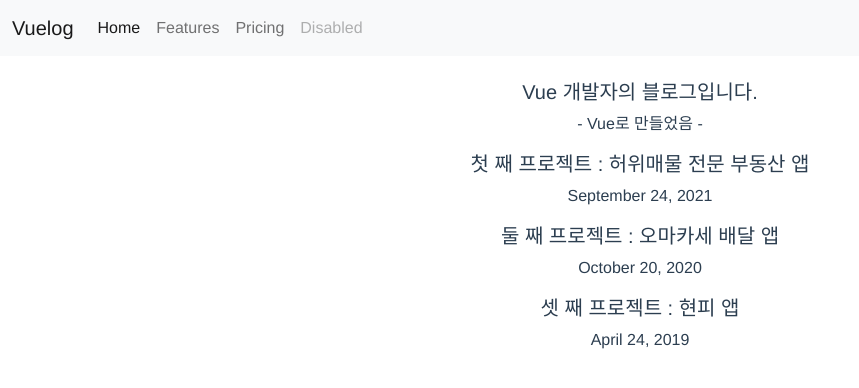
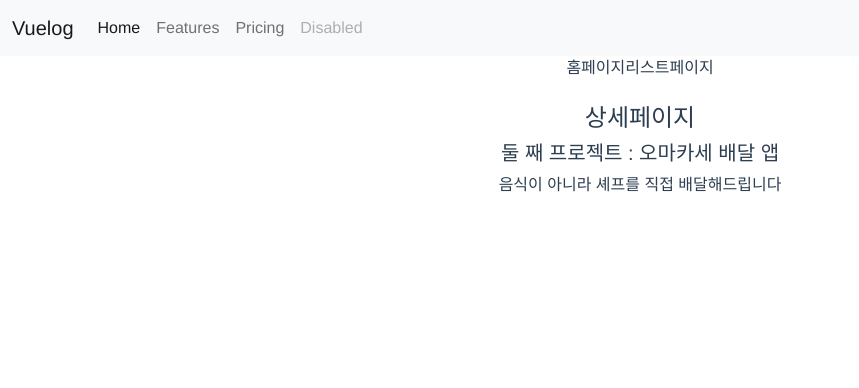
Before and after one commit to Hansoleeya/blog, a Vue app: page /detail/1 in a window 1280 px wide. Shown: the top 388 px of the page, without its empty margins (0-859 px from the left). Built offline with nearby package versions, Linux system fonts and the light colour scheme.

Commit message:
게시글 상세페이지

```diff
--- a/package.json
+++ b/package.json
@@ -11,7 +11,8 @@
     "@popperjs/core": "^2.11.2",
     "bootstrap": "^5.1.3",
     "core-js": "^3.6.5",
-    "vue": "^3.0.0"
+    "vue": "^3.0.0",
+    "vue-router": "4"
   },
   "devDependencies": {
     "@vue/cli-plugin-babel": "~4.5.0",
--- a/src/App.vue
+++ b/src/App.vue
@@ -24,17 +24,19 @@
     </div>
   </nav>
 
-  <div class="container mt-4">
-    <h5>Vue 개발자의 블로그입니다.</h5>
-    <p> - Vue로 만들었음 -</p>
+  <router-view to="/">홈페이지</router-view>
+  <router-view to="/list">리스트페이지</router-view>
+  <div class="mt-4">
+    <router-view :블로그글="블로그글"></router-view>
   </div>
 
-  <List :블로그글="블로그글"/>
+</template>
 
-</template>
+
+
 <script>
-import List from './components/List.vue';
 import blog from './assets/blog.js';
+
 
 export default {
   name: 'App',
@@ -44,7 +46,7 @@ export default {
     }
   },
   components: {
-    List : List,
+
   }
 }
 </script>
--- /dev/null
+++ b/src/components/Detail.vue
@@ -0,0 +1,20 @@
+<template>
+
+    <div>
+        <h4>상세페이지</h4>
+        <h5>{{ 블로그글[$route.params.id].title}}</h5>
+        <p>{{ 블로그글[$route.params.id].content}}</p>
+    </div>
+</template>
+
+<script>
+export default {
+    props : {
+        블로그글 : Array,
+    }
+}
+</script>
+
+<style>
+
+</style>
--- /dev/null
+++ b/src/components/Home.vue
@@ -0,0 +1,16 @@
+<template>
+  <div class="container mt-4">
+    <h5>Vue 개발자의 블로그입니다.</h5>
+    <p> - Vue로 만들었음 -</p>
+  </div>
+</template>
+
+<script>
+export default {
+    name : 'home'
+}
+</script>
+
+<style>
+
+</style>
--- a/src/main.js
+++ b/src/main.js
@@ -2,5 +2,6 @@ import { createApp } from 'vue'
 import App from './App.vue'
 import 'bootstrap'
 import 'bootstrap/dist/css/bootstrap.min.css'
+import 라우터만든거 from './router.js';
 
-createApp(App).mount('#app')
+createApp(App).use(라우터만든거).mount('#app')
--- a/src/router.js
+++ b/src/router.js
@@ -14,6 +14,10 @@ const routes = [
   {
     path: "/detail/:id",
     component: Detail,
+  },
+  {
+    path: "/:anything(.*)*",
+    component: Home,
   }
 ];
 
```
Also changed, not shown: 2 other files (tests, documents, lock files or other folders).
